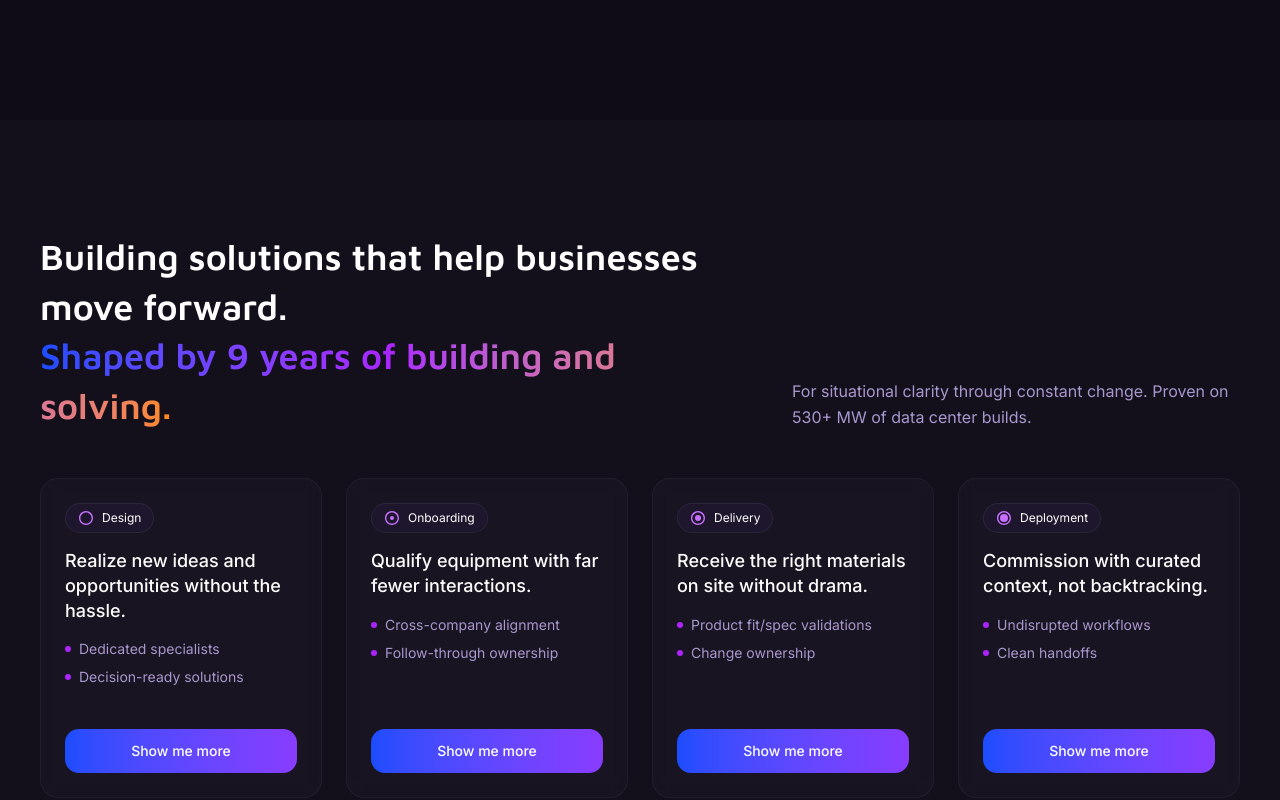
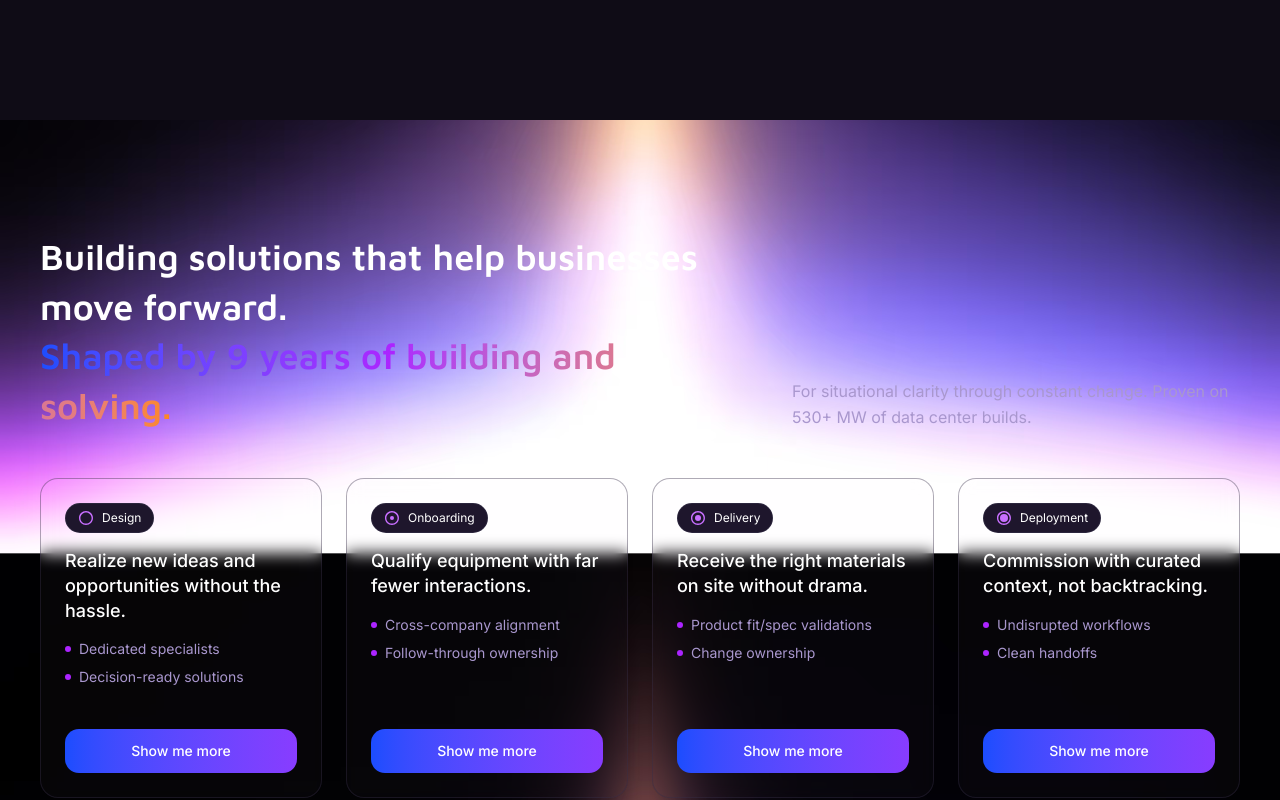
Before and after one commit to andi-hbtn/versus, a Next.js app: page / in a window 1280 px wide. Shown: the part 3040-3840 px from the top of the page. Built offline with nearby package versions, Linux system fonts and the light colour scheme.

Commit message:
add new bg in ServiceSection,also new icon in the modal for service section

```diff
--- a/components/Home/ServiceModal.tsx
+++ b/components/Home/ServiceModal.tsx
@@ -1,5 +1,5 @@
 "use client";
-
+import { X } from 'lucide-react';
 import { ServiceFlow } from "@/app/Types/service-flow.type";
 import { useEffect } from "react";
 
@@ -37,11 +37,8 @@ export default function ServiceModal({ open, onClose, card }: Props) {
                         <span className="text-sm text-white/70">{card.caption}</span>
                     </div>
 
-                    <button
-                        onClick={onClose}
-                        className="w-10 h-10 rounded-full border border-white/10 flex items-center justify-center hover:bg-white/10 transition"
-                    >
-                        ✕
+                    <button onClick={onClose} className="w-10 h-10 rounded-full border border-white/10 flex items-center justify-center hover:bg-white/10 transition">
+                        <X color='#ffffff'/>
                     </button>
                 </div>
 
--- a/components/Home/ServicesSection.tsx
+++ b/components/Home/ServicesSection.tsx
@@ -47,13 +47,11 @@ const cardsData = [
 
 export default function ServicesSection() {
     return (
-        <section className="w-full bg-[#13101c] py-20 md:py-28 px-6 md:px-10 relative overflow-hidden">
-
+        <section className="w-full bg-[#13101c] py-20 md:py-28 px-6 md:px-10 relative overflow-hidden bg-[url(/images/gradient_background_image.avif)] bg-cover bg-center" style={{
+            backgroundPosition: "center bottom -550px",
+        }}>
             <div className="max-w-7xl mx-auto flex flex-col gap-12 relative z-10">
-
-                {/* HEADER */}
                 <div className="flex flex-col lg:flex-row lg:items-end justify-between gap-6">
-
                     <div className="lg:max-w-2xl">
                         <h3 className="font-maven text-white text-2xl sm:text-3xl lg:text-4xl font-semibold leading-snug">
                             Building solutions that help businesses move forward.<br />
@@ -62,14 +60,12 @@ export default function ServicesSection() {
                             </span>
                         </h3>
                     </div>
-
                     <div className="lg:max-w-md">
                         <p className="text-[#a997ce] text-sm sm:text-base leading-relaxed">
                             For situational clarity through constant change.
                             Proven on 530+ MW of data center builds.
                         </p>
                     </div>
-
                 </div>
 
                 {/* GRID */}
```
Also changed, not shown: components/Home/IphoneScreens.tsx (line endings or trailing spaces).
